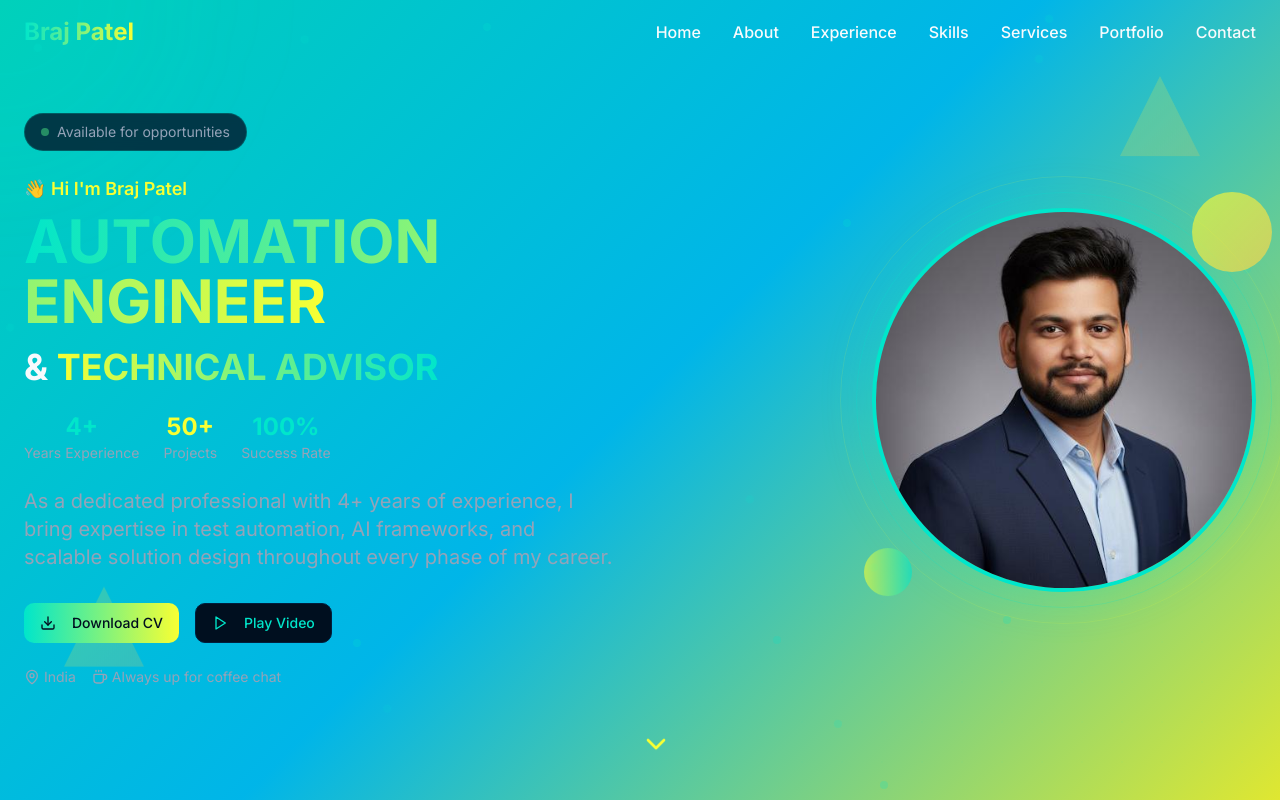
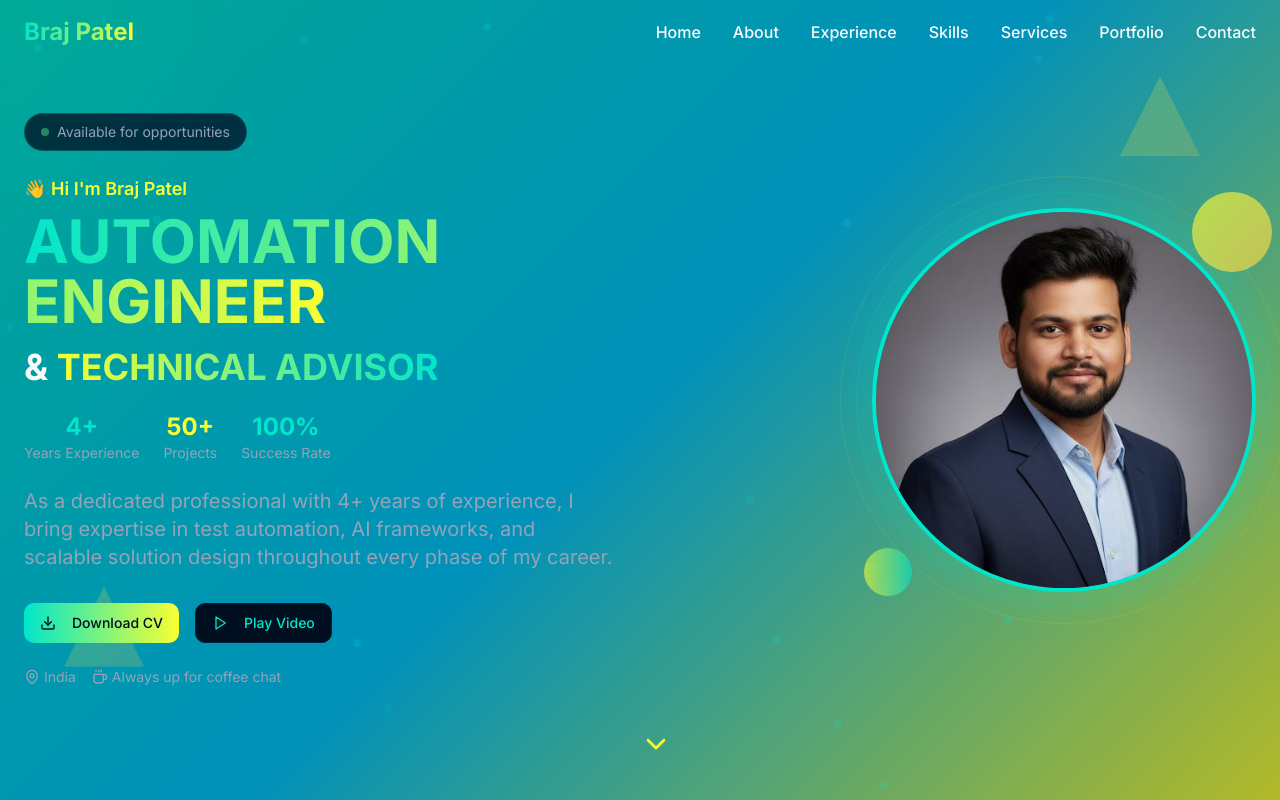
Before and after one commit to him123456789/braj-automates, a React (Vite) app: page / in a window 1280 px wide. Shown: the top 800 px of the page. Built offline with nearby package versions, Linux system fonts and the light colour scheme; the HTML template or start-up script is replaced by a standard one.

Commit message:
Refactor: Darken hero section background

```diff
--- a/src/components/Hero.tsx
+++ b/src/components/Hero.tsx
@@ -30,6 +30,8 @@ const Hero = () => {
       {/* Animated Background Mesh */}
       <div className="absolute inset-0 bg-gradient-hero opacity-90"></div>
       <div className="absolute inset-0 bg-mesh-pattern opacity-20"></div>
+      {/* Dark overlay for better text contrast */}
+      <div className="absolute inset-0 bg-black/20"></div>
 
       {/* Floating Particles */}
       <div className="absolute inset-0">
```
